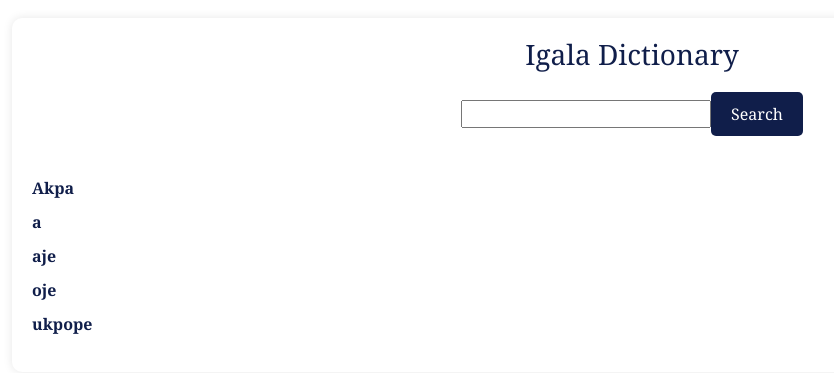
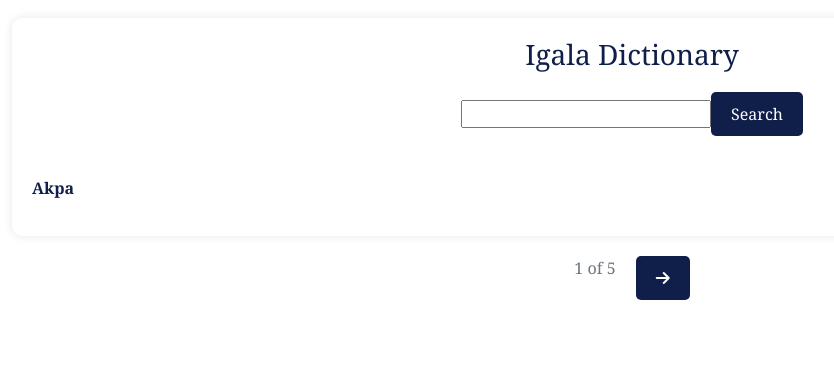
Before and after one commit to Dev-Yusuf/project, a Django app: page /dictionary/ in a window 1280 px wide. Shown: the part 62-435 px from the top of the page, without its empty margins (8-842 px from the left). Run offline with Django 5.2, Linux system fonts and the light colour scheme; data comes from the database, SQL or seed files in the repository; some web fonts are replaced.

Commit message:
implemented the pagination feature in the dictionary app

```diff
--- a/igalapedia/dictionary/templates/dictionary/dictionary.html
+++ b/igalapedia/dictionary/templates/dictionary/dictionary.html
@@ -20,6 +20,18 @@
       {% endfor %}
     </ul>
   </div>
+
+  <div class="pagination-buttons">
+    {% if current_page_holder.has_previous %}
+    <a href="?page={{current_page_holder.previous_page_number}}" id="previous-button"><i class="fas fa-arrow-left"></i></a>
+    {% endif %}
+
+    <span class="pagination-info">{{ current_page_holder.number }} of {{ current_page_holder.paginator.num_pages }}</span>
+
+    {% if current_page_holder.has_next %}
+    <a href="?page={{current_page_holder.next_page_number}}" id="next-button"><i class="fas fa-arrow-right"></i></a>
+    {% endif %}
+  </div>
 </section>
 
 {% endblock content %}
--- a/igalapedia/dictionary/views.py
+++ b/igalapedia/dictionary/views.py
@@ -1,15 +1,25 @@
 from django.shortcuts import render
 from django.shortcuts import render, get_object_or_404
 from .models import Words
+from django.core.paginator import Paginator, EmptyPage, PageNotAnInteger
 from django.utils.text import slugify
 from .filters import WordsFilters
 # Create your views here.
 
 def all_words(request):
-    words = Words.objects.all().order_by('word')[0:50]
+    words = Words.objects.all().order_by('word')
     word_filter = WordsFilters(request.GET, queryset=words)
-    words = word_filter.qs
-    context = {"words":words, "word_filter":word_filter}
+    filtered_words = word_filter.qs
+    results = 1
+    word_paginator = Paginator(filtered_words, results)
+    page_number = request.GET.get('page')
+    try:
+        current_page_holder = word_paginator.get_page(page_number)
+    except PageNotAnInteger:
+        current_page_holder = word_paginator.page(1)
+    except EmptyPage:
+        current_page_holder = word_paginator.page(word_paginator.num_pages)
+    context = {"words": current_page_holder, "word_filter": word_filter, "current_page_holder": current_page_holder}
     return render(request, "dictionary/dictionary.html", context)
 
 def singleword(request, slug):
--- a/igalapedia/static/styles/main.css
+++ b/igalapedia/static/styles/main.css
@@ -305,3 +305,34 @@ img {
     font-size: 1rem;
     line-height: 1.5;
 }
+
+/* the pagination styles */
+.pagination-buttons {
+  display: flex;
+  justify-content: center;
+  margin-top: 20px;
+}
+
+.pagination-buttons a {
+  display: inline-block;
+  padding: 10px 20px;
+  background-color: #101E4A;
+  color: #fff;
+  border: none;
+  border-radius: 5px;
+  font-size: 16px;
+  cursor: pointer;
+  transition: background-color 0.3s ease;
+  text-decoration: none;
+  margin: 0 10px;
+}
+
+.pagination-buttons a:hover {
+  background-color: #212526;
+}
+
+.pagination-info {
+  font-size: 16px;
+  color: #6c757d;
+  margin: 0 10px;
+}
```
